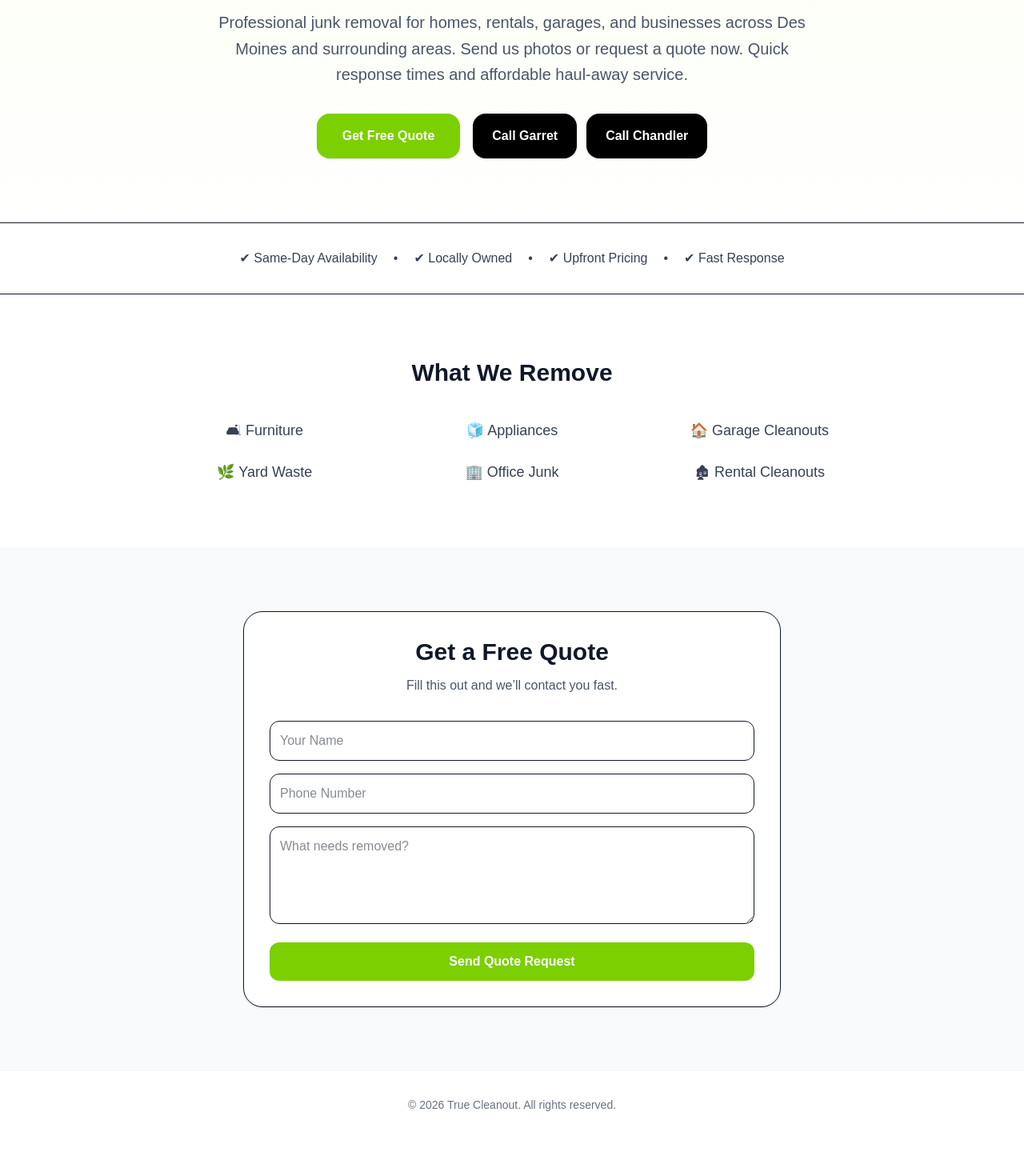
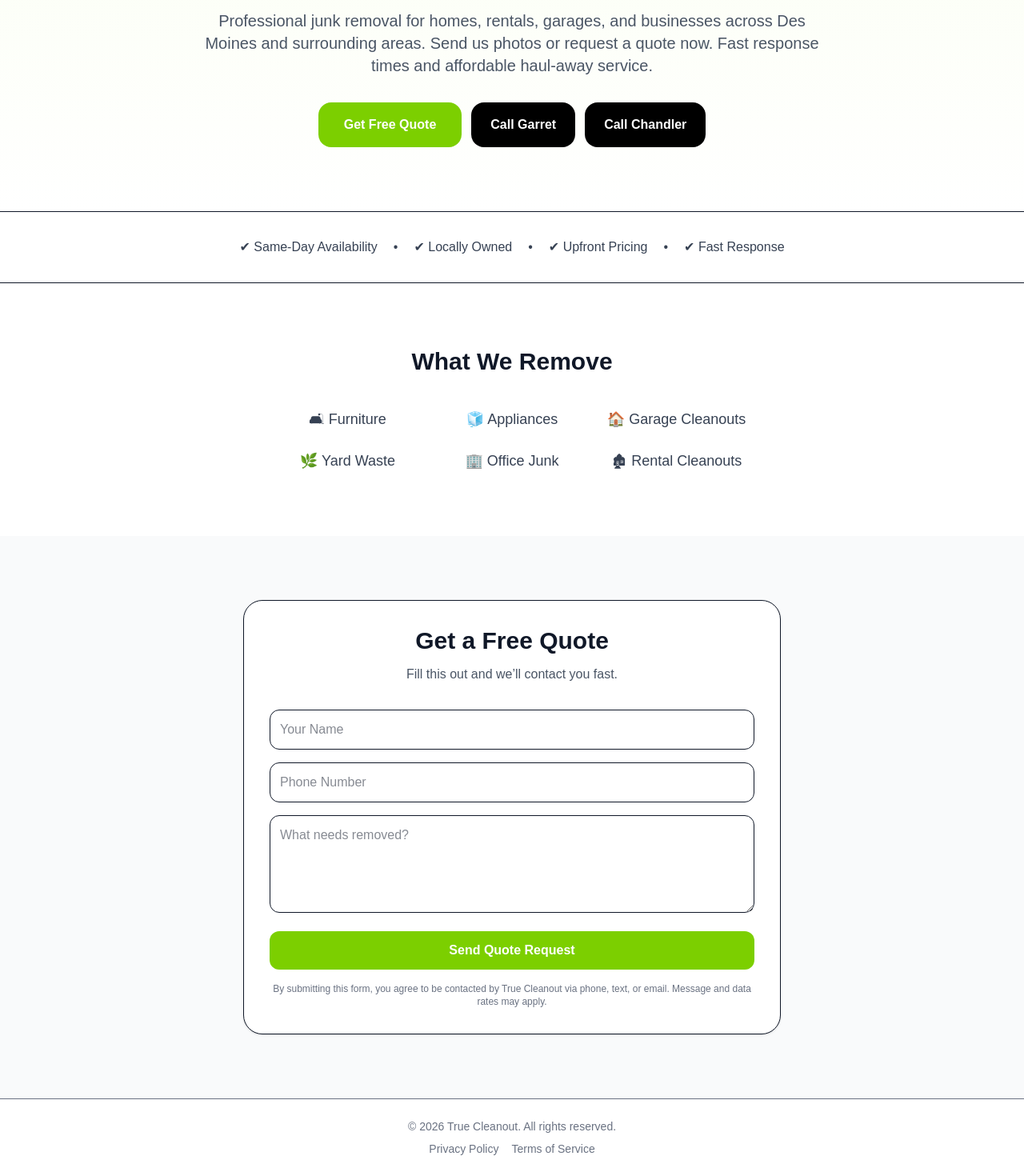
Before and after one commit to garretheinen/true-cleanup, a Next.js app: page / in a window 1280 px wide. Shown: the part 588-2058 px from the top of the page at 80% size. Before the commit the page ends 2011 px from the top, so only its background shows below. Built offline with nearby package versions, Linux system fonts and the light colour scheme.

Commit message:
Full homepage upgrade

```diff
--- a/app/api/quote/route.ts
+++ b/app/api/quote/route.ts
@@ -1,10 +1,28 @@
-import type { NextRequest } from "next/server";
 import nodemailer from "nodemailer";
 
-export async function POST(req: NextRequest) {
+export async function POST(req: Request) {
   try {
-    const { name, phone, message } = await req.json();
+    const body = await req.json();
 
+    // ✅ SEND TO EXCEL (ZAPIER WEBHOOK)
+    try {
+      await fetch("https://hooks.zapier.com/hooks/catch/27410295/uvkz23u/", {
+        method: "POST",
+        headers: {
+          "Content-Type": "application/json",
+        },
+        body: JSON.stringify({
+          name: body.name,
+          phone: body.phone,
+          message: body.message,
+          time: new Date().toISOString(),
+        }),
+      });
+    } catch (err) {
+      console.log("Webhook failed:", err);
+    }
+
+    // ✅ EMAIL SETUP
     const transporter = nodemailer.createTransport({
       service: "gmail",
       auth: {
@@ -17,18 +35,17 @@ export async function POST(req: NextRequest) {
       from: process.env.EMAIL_USER,
       to: process.env.EMAIL_USER,
       subject: "New Junk Removal Lead",
-      text: `Name: ${name}\nPhone: ${phone}\nMessage: ${message}`,
+      text: `
+Name: ${body.name}
+Phone: ${body.phone}
+Message: ${body.message}
+      `,
     });
 
     return Response.json({ success: true });
-  } catch (error: any) {
-    console.error("EMAIL ERROR:", error);
-    return new Response(
-      JSON.stringify({
-        success: false,
-        message: error?.message || "Unknown error",
-      }),
-      { status: 500 }
-    );
+
+  } catch (error) {
+    console.error("API ERROR:", error);
+    return new Response("Failed", { status: 500 });
   }
 }
--- a/app/page.tsx
+++ b/app/page.tsx
@@ -4,44 +4,87 @@ import { useState } from "react";
 import Image from "next/image";
 
 export default function Home() {
-  const [form, setForm] = useState({ name: "", phone: "", message: "" });
+  const [form, setForm] = useState({
+    name: "",
+    phone: "",
+    message: "",
+  });
+
   const [loading, setLoading] = useState(false);
   const [submitted, setSubmitted] = useState(false);
 
   const handleSubmit = async () => {
     setLoading(true);
+
     const res = await fetch("/api/quote", {
       method: "POST",
-      headers: { "Content-Type": "application/json" },
+      headers: {
+        "Content-Type": "application/json",
+      },
       body: JSON.stringify(form),
     });
+
     setLoading(false);
 
     if (res.ok) {
       setSubmitted(true);
       setForm({ name: "", phone: "", message: "" });
+    } else {
+      alert("Something went wrong.");
     }
   };
 
   return (
-    <main className="min-h-screen bg-white text-gray-900">
+    <main className="min-h-screen flex flex-col bg-white text-gray-900">
+
+      {/* HERO */}
       <section className="px-6 py-20 bg-gradient-to-b from-lime-50 to-white text-center">
-        <p className="text-lime-600 font-semibold mb-4 tracking-wide">Serving Des Moines & Surrounding Areas</p>
+        <p className="text-lime-600 font-semibold mb-4">
+          Serving Des Moines & Surrounding Areas
+        </p>
+
         <div className="flex justify-center mb-8">
-          <Image src="/Long Logo.png" alt="True Cleanout" width={900} height={220} className="w-full max-w-4xl h-auto" priority />
+          <Image
+            src="/Long Logo.png"
+            alt="True Cleanout"
+            width={900}
+            height={220}
+            className="w-full max-w-4xl h-auto"
+            priority
+          />
         </div>
-        <p className="text-lg md:text-xl text-gray-600 max-w-3xl mx-auto mb-8 leading-relaxed">
-          Professional junk removal for homes, rentals, garages, and businesses across Des Moines and surrounding areas. Send us photos or request a quote now. Quick response times and affordable haul-away service.
+
+        <p className="text-lg md:text-xl text-gray-600 max-w-3xl mx-auto mb-8">
+          Professional junk removal for homes, rentals, garages, and businesses
+          across Des Moines and surrounding areas. Send us photos or request a
+          quote now. Fast response times and affordable haul-away service.
         </p>
-        <div className="flex flex-wrap justify-center gap-4">
-          <a href="#quote" className="bg-lime-500 hover:bg-lime-600 text-white px-8 py-4 rounded-2xl font-semibold shadow-sm transition">Get Free Quote</a>
-          <div className="flex flex-wrap justify-center gap-3">
-            <a href="tel:5155095282" className="bg-black hover:bg-gray-800 text-white px-6 py-4 rounded-2xl font-semibold shadow-sm transition">Call Garret</a>
-            <a href="tel:5154507051" className="bg-black hover:bg-gray-800 text-white px-6 py-4 rounded-2xl font-semibold shadow-sm transition">Call Chandler</a>
-          </div>
+
+        <div className="flex flex-wrap justify-center gap-3">
+          <a
+            href="#quote"
+            className="bg-lime-500 hover:bg-lime-600 text-white px-8 py-4 rounded-2xl font-semibold"
+          >
+            Get Free Quote
+          </a>
+
+          <a
+            href="tel:5155095282"
+            className="bg-black hover:bg-gray-800 text-white px-6 py-4 rounded-2xl font-semibold"
+          >
+            Call Garret
+          </a>
+
+          <a
+            href="tel:5154507051"
+            className="bg-black hover:bg-gray-800 text-white px-6 py-4 rounded-2xl font-semibold"
+          >
+            Call Chandler
+          </a>
         </div>
       </section>
 
+      {/* TRUST BAR */}
       <section className="px-6 py-8 text-center border-y bg-white">
         <div className="max-w-5xl mx-auto text-sm md:text-base font-medium text-gray-700 flex flex-wrap justify-center gap-3 md:gap-5">
           <span>✔ Same-Day Availability</span>
@@ -54,8 +97,12 @@ export default function Home() {
         </div>
       </section>
 
+      {/* WHAT WE REMOVE */}
       <section className="px-6 py-20 max-w-6xl mx-auto">
-        <h2 className="text-3xl font-bold text-center mb-10">What We Remove</h2>
+        <h2 className="text-3xl font-bold text-center mb-10">
+          What We Remove
+        </h2>
+
         <div className="max-w-4xl mx-auto grid grid-cols-2 md:grid-cols-3 gap-y-6 gap-x-8 text-center text-base md:text-lg text-gray-700">
           <div>🛋 Furniture</div>
           <div>🧊 Appliances</div>
@@ -66,33 +113,92 @@ export default function Home() {
         </div>
       </section>
 
+      {/* QUOTE FORM */}
       <section id="quote" className="px-6 py-20 bg-gray-50">
         <div className="max-w-2xl mx-auto bg-white border rounded-3xl p-8 shadow-sm">
-          <h2 className="text-3xl font-bold text-center mb-3">Get a Free Quote</h2>
-          <p className="text-center text-gray-600 mb-8">Fill this out and we’ll contact you fast.</p>
+          <h2 className="text-3xl font-bold text-center mb-3">
+            Get a Free Quote
+          </h2>
+
+          <p className="text-center text-gray-600 mb-8">
+            Fill this out and we’ll contact you fast.
+          </p>
 
           {submitted ? (
             <div className="bg-lime-50 border border-lime-200 rounded-2xl p-6 text-center">
               <div className="text-3xl mb-2">✅</div>
-              <h3 className="text-xl font-bold text-lime-600 mb-2">Quote Submitted!</h3>
-              <p className="text-gray-600">We received your request and will contact you shortly.</p>
+              <h3 className="text-xl font-bold text-lime-600 mb-2">
+                Quote Submitted!
+              </h3>
+              <p className="text-gray-600">
+                We’ll contact you shortly.
+              </p>
             </div>
           ) : (
             <div className="space-y-4">
-              <input className="w-full border p-3 rounded-xl" placeholder="Your Name" value={form.name} onChange={(e) => setForm({ ...form, name: e.target.value })} />
-              <input className="w-full border p-3 rounded-xl" placeholder="Phone Number" value={form.phone} onChange={(e) => setForm({ ...form, phone: e.target.value })} />
-              <textarea className="w-full border p-3 rounded-xl" rows={4} placeholder="What needs removed?" value={form.message} onChange={(e) => setForm({ ...form, message: e.target.value })} />
-              <button onClick={handleSubmit} disabled={loading} className="w-full bg-lime-500 hover:bg-lime-600 text-white py-3 rounded-xl font-semibold transition">
+              <input
+                type="text"
+                placeholder="Your Name"
+                value={form.name}
+                onChange={(e) =>
+                  setForm({ ...form, name: e.target.value })
+                }
+                className="w-full border p-3 rounded-xl"
+              />
+
+              <input
+                type="tel"
+                placeholder="Phone Number"
+                value={form.phone}
+                onChange={(e) =>
+                  setForm({ ...form, phone: e.target.value })
+                }
+                className="w-full border p-3 rounded-xl"
+              />
+
+              <textarea
+                placeholder="What needs removed?"
+                value={form.message}
+                onChange={(e) =>
+                  setForm({ ...form, message: e.target.value })
+                }
+                rows={4}
+                className="w-full border p-3 rounded-xl"
+              />
+
+              <button
+                onClick={handleSubmit}
+                disabled={loading}
+                className="w-full bg-lime-500 hover:bg-lime-600 text-white py-3 rounded-xl font-semibold"
+              >
                 {loading ? "Sending..." : "Send Quote Request"}
               </button>
+
+              {/* SMS CONSENT */}
+              <p className="text-xs text-gray-500 text-center">
+                By submitting this form, you agree to be contacted by True Cleanout via phone, text, or email. Message and data rates may apply.
+              </p>
             </div>
           )}
         </div>
       </section>
 
-      <footer className="py-8 text-center text-sm text-gray-500">
-        © {new Date().getFullYear()} True Cleanout. All rights reserved.
+      {/* FOOTER */}
+      <footer className="mt-auto border-t py-6 text-center text-sm text-gray-500 bg-white">
+        <div className="mb-2">
+          © {new Date().getFullYear()} True Cleanout. All rights reserved.
+        </div>
+
+        <div className="flex justify-center gap-4">
+          <a href="/privacy-policy" className="hover:underline">
+            Privacy Policy
+          </a>
+          <a href="/terms" className="hover:underline">
+            Terms of Service
+          </a>
+        </div>
       </footer>
+
     </main>
   );
 }
--- /dev/null
+++ b/app/privacy-policy/page.tsx
@@ -0,0 +1,56 @@
+export default function PrivacyPolicy() {
+  return (
+    <main className="max-w-3xl mx-auto px-6 py-20 text-gray-800">
+      <h1 className="text-3xl font-bold mb-6">Privacy Policy</h1>
+
+      <p className="mb-6">
+        Effective Date: 4/29/2026
+      </p>
+
+      <p className="mb-6">
+        True Cleanout ("we," "our," or "us") values your privacy. This Privacy Policy explains how we collect, use, and protect your information when you interact with our website, services, or advertisements.
+      </p>
+
+      <h2 className="text-xl font-semibold mt-8 mb-2">Information We Collect</h2>
+      <p className="mb-4">
+        We may collect your name, phone number, email address, and information about your junk removal needs when you submit a form or contact us.
+      </p>
+
+      <h2 className="text-xl font-semibold mt-8 mb-2">How We Use Your Information</h2>
+      <p className="mb-4">
+        We use your information to contact you, provide quotes, schedule services, respond to inquiries, and improve our services.
+      </p>
+
+      <h2 className="text-xl font-semibold mt-8 mb-2">How Your Information Is Shared</h2>
+      <p className="mb-4">
+        We do not sell or rent your personal information. We may share information with trusted third-party services such as email providers, automation tools, and data storage systems to operate our business.
+      </p>
+
+      <h2 className="text-xl font-semibold mt-8 mb-2">Data Security</h2>
+      <p className="mb-4">
+        We take reasonable measures to protect your information, but no method of transmission over the Internet is completely secure.
+      </p>
+
+      <h2 className="text-xl font-semibold mt-8 mb-2">Communication Consent</h2>
+      <p className="mb-4">
+        By submitting your information, you agree to be contacted by phone, text message, or email. Message and data rates may apply.
+      </p>
+
+      <h2 className="text-xl font-semibold mt-8 mb-2">Your Rights</h2>
+      <p className="mb-4">
+        You may request access, updates, or deletion of your information by contacting us.
+      </p>
+
+      <h2 className="text-xl font-semibold mt-8 mb-2">Contact Us</h2>
+      <p className="mb-4">
+        Email: truecleanoutco@gmail.com<br />
+        Phone: (515) 450-7051 or (515) 509-5282
+      </p>
+
+      <h2 className="text-xl font-semibold mt-8 mb-2">Updates</h2>
+      <p>
+        We may update this policy at any time. Changes will be posted with a new effective date.
+      </p>
+    </main>
+  );
+}
```
